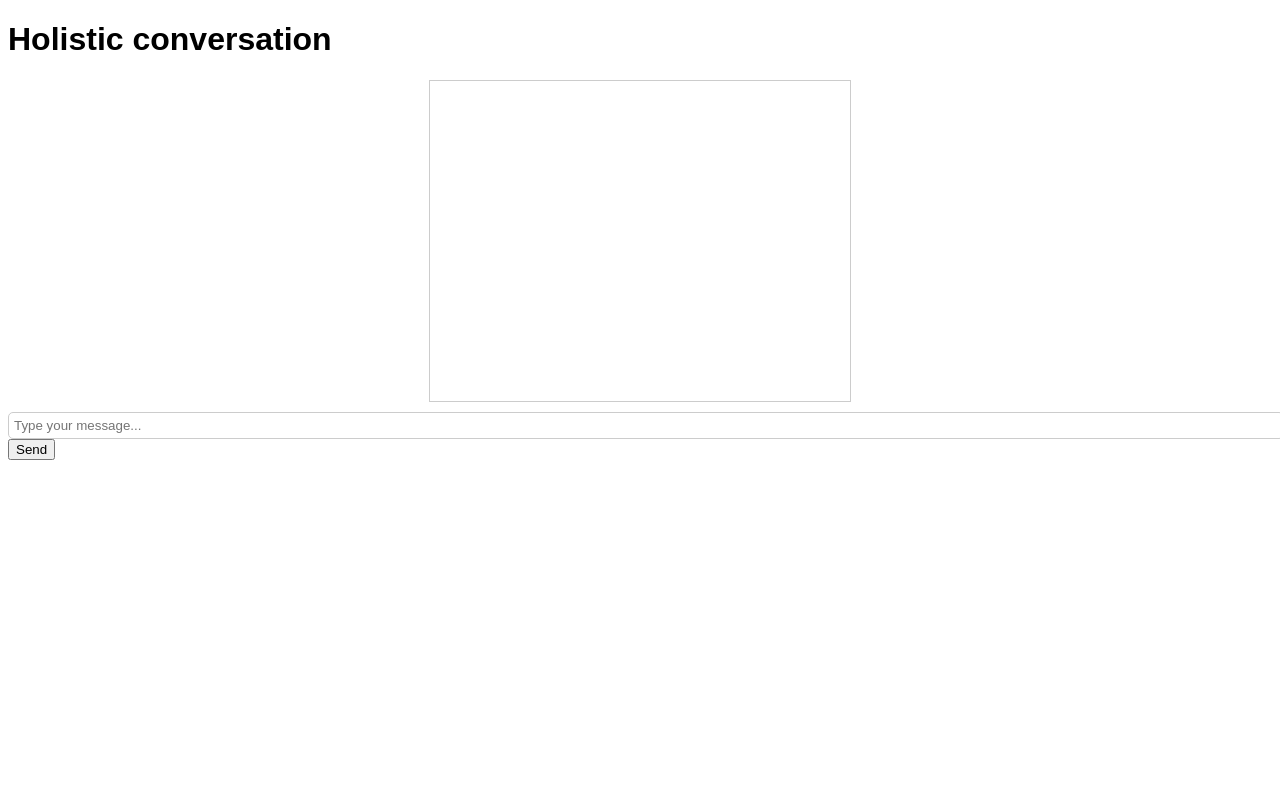
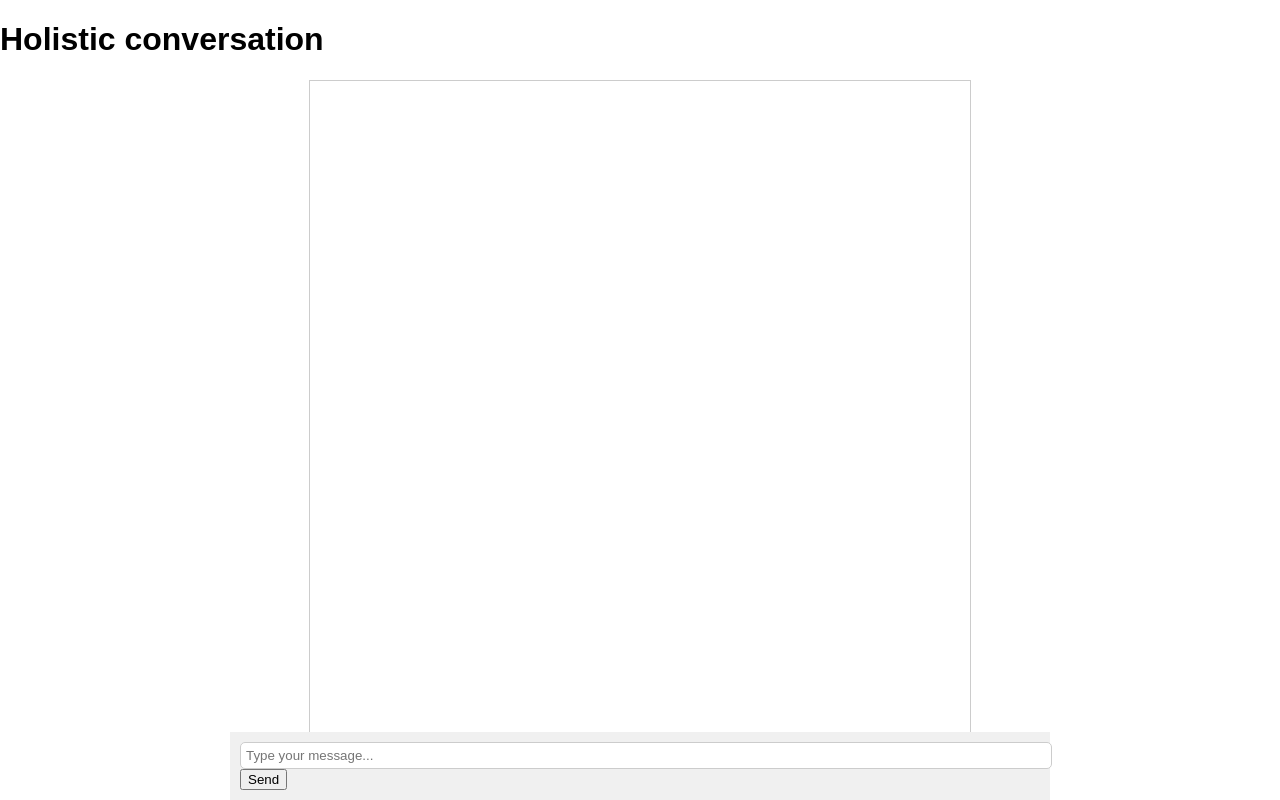
Before and after one commit to minherz/smartagent, a plain HTML site: page static/index.html in a window 1280 px wide. Drawn offline with Linux system fonts and the light colour scheme.

Commit message:
feat: improve frontend UX
change layout to use more space in the window
support sending a message on pressing Enter in the input area

```diff
--- a/static/index.html
+++ b/static/index.html
@@ -6,14 +6,20 @@
     <style>
         body {
             font-family: sans-serif;
+            display: flex;
+            flex-direction: column;
+            /* Take full viewport height */
+            height: 100vh;
+            margin: 0;
         }
 
         #chat-container {
-            width: 400px;
+            width: 50%;
             margin: 0 auto;
             border: 1px solid #ccc;
             padding: 10px;
-            height: 300px;
+            /* Allow chat container to grow and take available space */
+            flex-grow: 1;
             overflow-y: auto;
         }
 
@@ -30,10 +36,21 @@
 
         .agent-message {
             background-color: #ccf;
+            text-align: left;
         }
 
         #input-area {
-            margin-top: 10px;
+            /* Match chat container width */
+            width: 800px;
+            margin: 0 auto;
+            padding: 10px;
+            background-color: #f0f0f0;
+            /* Fix input area to the bottom */
+            position: fixed;
+            bottom: 0;
+            left: 50%;
+            /* Center horizontally */
+            transform: translateX(-50%);
         }
 
         #message-input {
@@ -62,6 +79,11 @@
         const chatContainer = document.getElementById('chat-container');
         const messageInput = document.getElementById('message-input');
 
+        messageInput.addEventListener("onKeyUp", function (e) {
+            if (e.Code === "Enter") {
+                sendMessage();
+            }
+        })
         // Function to check if Chrome profile is available
         function isChromeProfileAvailable() {
             return !!chrome.identity && !!chrome.identity.getAuthToken;
@@ -129,8 +151,6 @@
             }
         }
 
-
-
         function addMessage(sender, message) {
             const messageElement = document.createElement('div');
             messageElement.classList.add('message', `${sender}-message`);
```
